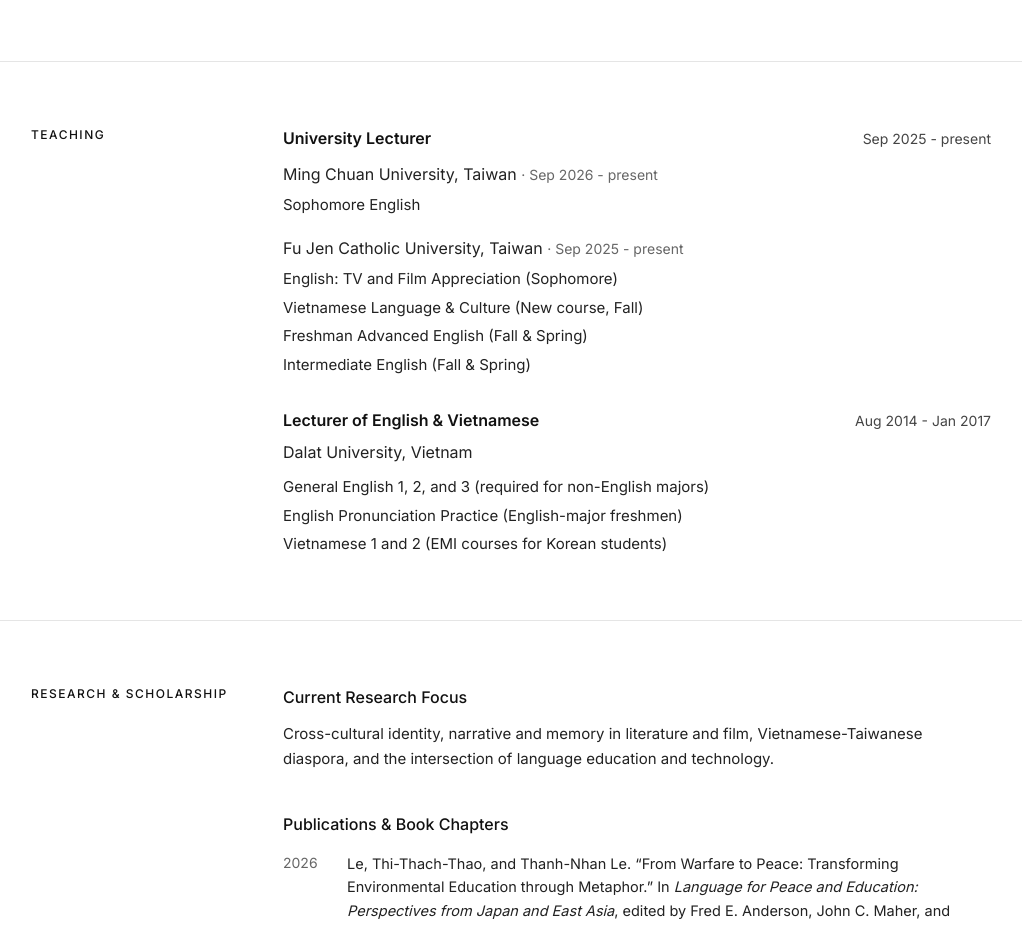
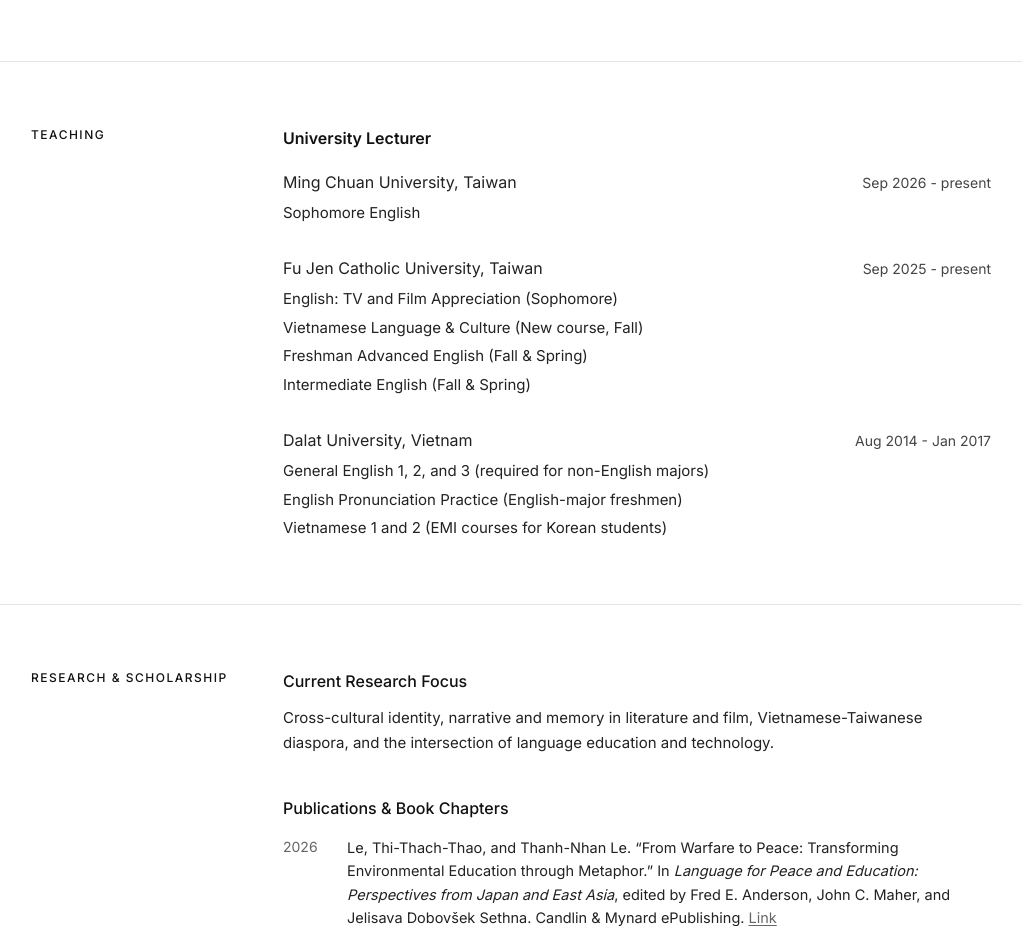
Before and after one commit to AlbertCosmo/albertcosmo.github.io, a plain HTML site: page index.html in a window 1280 px wide. Shown: the part 1373-2299 px from the top of the page, without its empty margins (129-1151 px from the left). Drawn offline with nearby package versions, Linux system fonts and the light colour scheme.

Commit message:
Unify Teaching under one University Lecturer title
Drop separate Dalat job title; list all three institutions with
dates aligned in a right-hand column.

```diff
--- a/index.html
+++ b/index.html
@@ -195,19 +195,23 @@
       </div>
       <div class="md:col-span-9">
 
+        <div class="font-semibold mb-5">University Lecturer</div>
+
         <div class="mb-8">
-          <div class="flex justify-between items-baseline mb-2">
-            <div class="font-semibold">University Lecturer</div>
-            <div class="text-sm text-zinc-500">Sep 2025 - present</div>
+          <div class="flex justify-between items-baseline gap-x-6">
+            <div class="text-zinc-600">Ming Chuan University, Taiwan</div>
+            <div class="text-sm text-zinc-500 whitespace-nowrap">Sep 2026 - present</div>
           </div>
-          <div class="mt-3">
-            <div class="text-zinc-600">Ming Chuan University, Taiwan <span class="text-sm text-zinc-400">· Sep 2026 - present</span></div>
           <ul class="mt-2 text-[15px] text-zinc-600 space-y-1.5">
             <li>Sophomore English</li>
           </ul>
         </div>
-          <div class="mt-5">
-            <div class="text-zinc-600">Fu Jen Catholic University, Taiwan <span class="text-sm text-zinc-400">· Sep 2025 - present</span></div>
+
+        <div class="mb-8">
+          <div class="flex justify-between items-baseline gap-x-6">
+            <div class="text-zinc-600">Fu Jen Catholic University, Taiwan</div>
+            <div class="text-sm text-zinc-500 whitespace-nowrap">Sep 2025 - present</div>
+          </div>
           <ul class="mt-2 text-[15px] text-zinc-600 space-y-1.5">
             <li>English: TV and Film Appreciation (Sophomore)</li>
             <li>Vietnamese Language &amp; Culture (New course, Fall)</li>
@@ -215,15 +219,13 @@
             <li>Intermediate English (Fall &amp; Spring)</li>
           </ul>
         </div>
-        </div>
 
         <div>
-          <div class="flex justify-between items-baseline mb-2">
-            <div class="font-semibold">Lecturer of English &amp; Vietnamese</div>
-            <div class="text-sm text-zinc-500">Aug 2014 - Jan 2017</div>
+          <div class="flex justify-between items-baseline gap-x-6">
+            <div class="text-zinc-600">Dalat University, Vietnam</div>
+            <div class="text-sm text-zinc-500 whitespace-nowrap">Aug 2014 - Jan 2017</div>
           </div>
-          <div class="text-zinc-600">Dalat University, Vietnam</div>
-          <ul class="mt-3 text-[15px] text-zinc-600 space-y-1.5">
+          <ul class="mt-2 text-[15px] text-zinc-600 space-y-1.5">
             <li>General English 1, 2, and 3 (required for non-English majors)</li>
             <li>English Pronunciation Practice (English-major freshmen)</li>
             <li>Vietnamese 1 and 2 (EMI courses for Korean students)</li>
```
Lines whose indentation alone changed are shown as unchanged.
